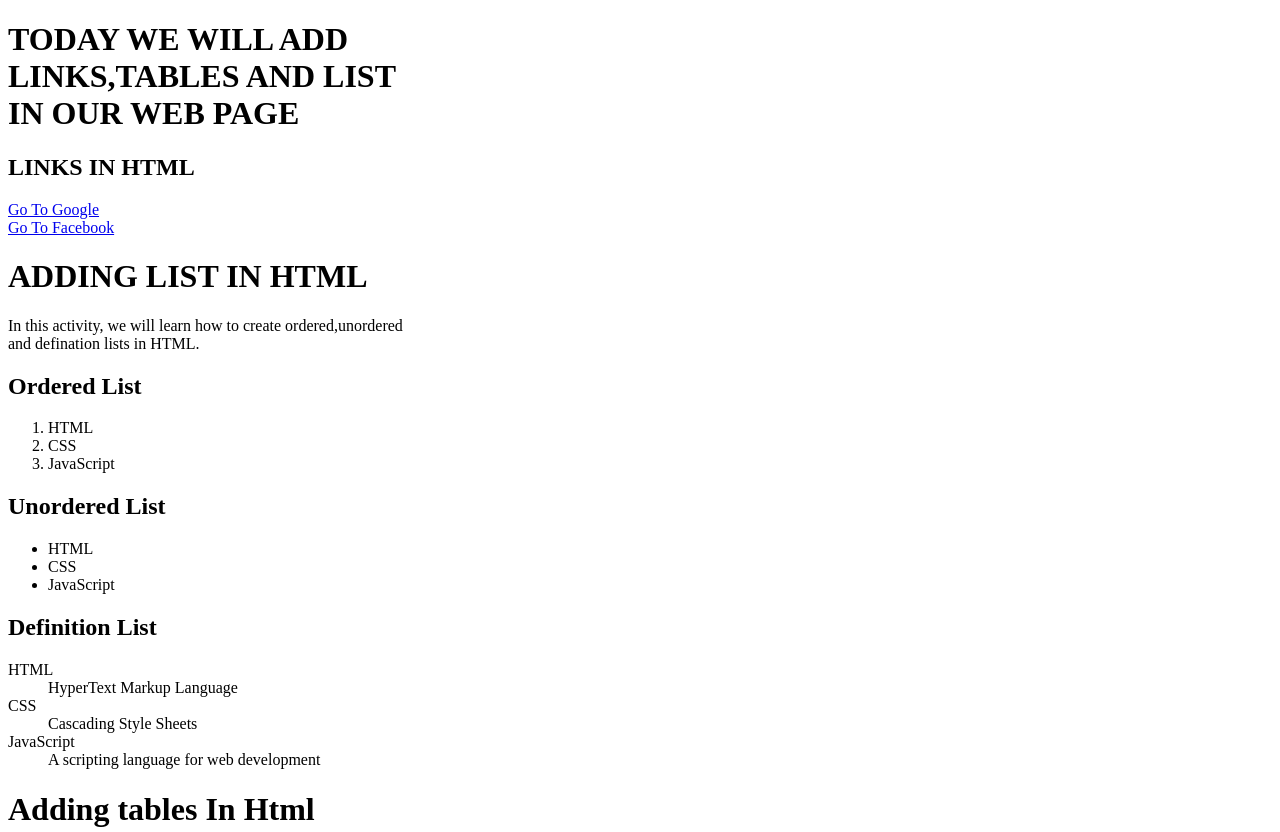
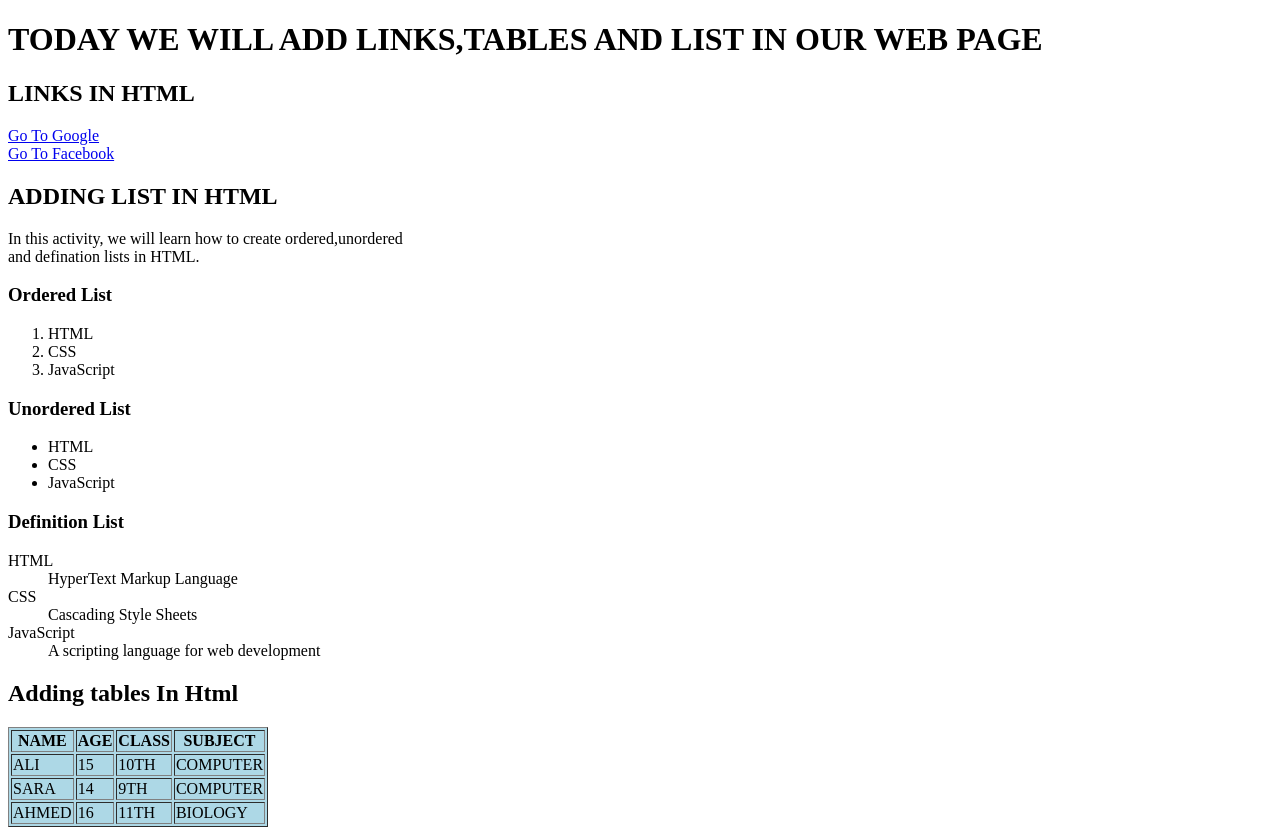
Before and after one commit to abbaswaqar/web-dev-course, a plain HTML site: page web dev lesson 3 acp.html in a window 1280 px wide. Shown: the top 832 px of the page. Drawn offline with Linux system fonts and the light colour scheme.

Commit message:
INITIAL COMMIT

```diff
--- a/web dev lesson 3 acp.html
+++ b/web dev lesson 3 acp.html
@@ -5,28 +5,28 @@
     <!--HEAD SECTION ENDS HERE-->
 </head>
 <BODY>
-    <H1>TODAY WE WILL ADD<BR> LINKS,TABLES AND LIST<BR> IN OUR WEB PAGE</H1>
+    <H1>TODAY WE WILL ADD LINKS,TABLES AND LIST IN OUR WEB PAGE</H1>
     <H2>LINKS IN HTML</H2>
             <a href="http://www.google.com">Go To Google</a>
             <br>
             <a href="http://www.facebook.com">Go To Facebook</a>
     <br>
      <!--adding lists in html-->
-        <h1>ADDING LIST IN HTML</h1>
+        <h2>ADDING LIST IN HTML</h2>
         <p>In this activity, we will learn how to create ordered,unordered<BR> and defination lists in HTML.</p>
-        <h2>Ordered List</h2>
+        <h3>Ordered List</h3>
         <ol>
             <li>HTML</li>
             <li>CSS</li>
             <li>JavaScript</li>
         </ol>
-        <h2>Unordered List</h2>
+        <h3>Unordered List</h3>
         <ul>
              <li>HTML</li>
             <li>CSS</li>
             <li>JavaScript</li>
         </ul>
-        <h2>Definition List</h2>
+        <h3>Definition List</h3>
         <dl>
             <dt>HTML</dt>
             <dd>HyperText Markup Language</dd>
@@ -35,7 +35,7 @@
             <dt>JavaScript</dt>
             <dd>A scripting language for web development</dd>
         </dl>
-    <H1>Adding tables In Html</H1>
+    <H2>Adding tables In Html</H2>
     <!--ADDING TABLES IN HTML-->
     <table border="1"bgcolor="lightblue">
         <tr>
```
